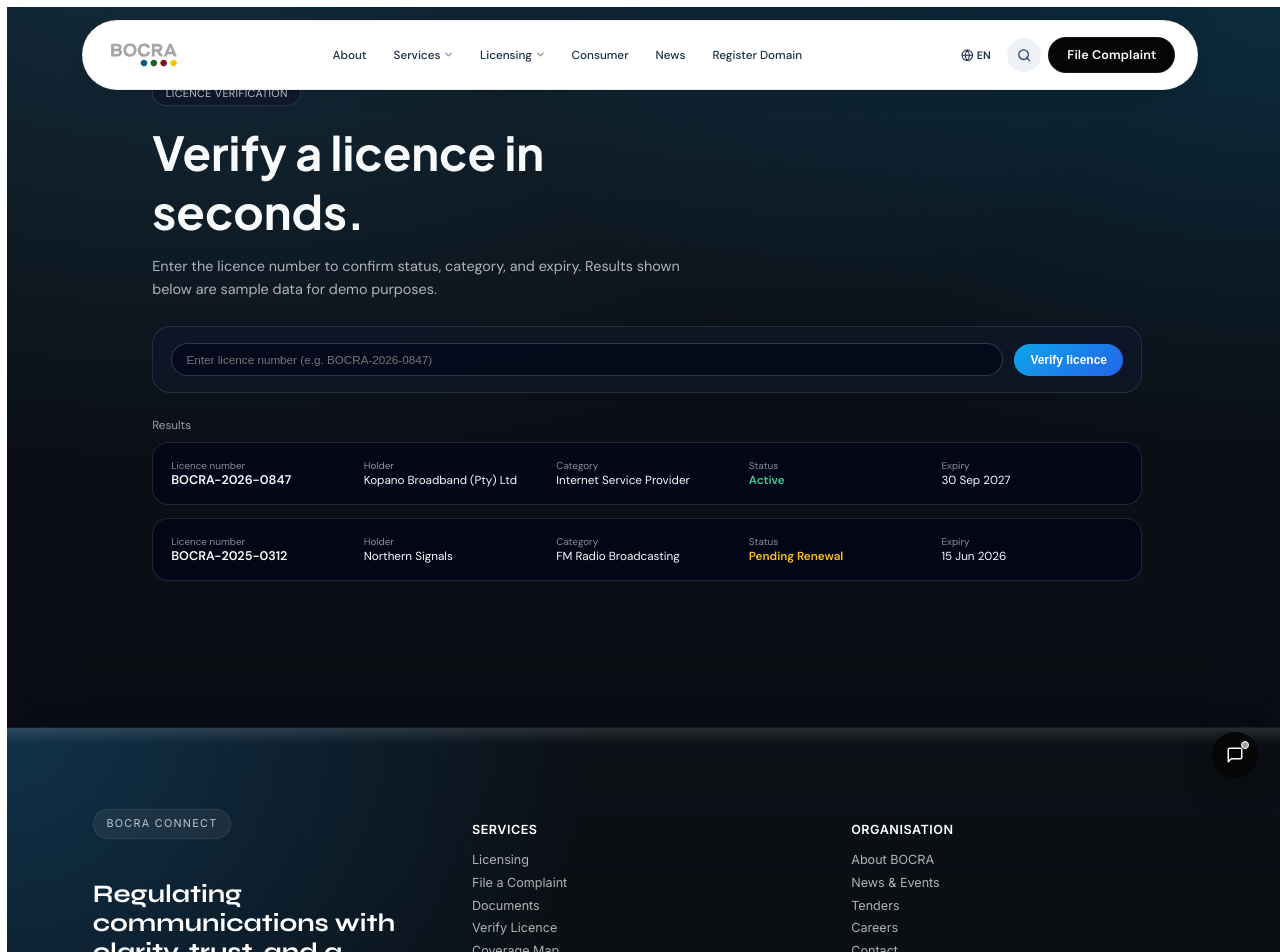
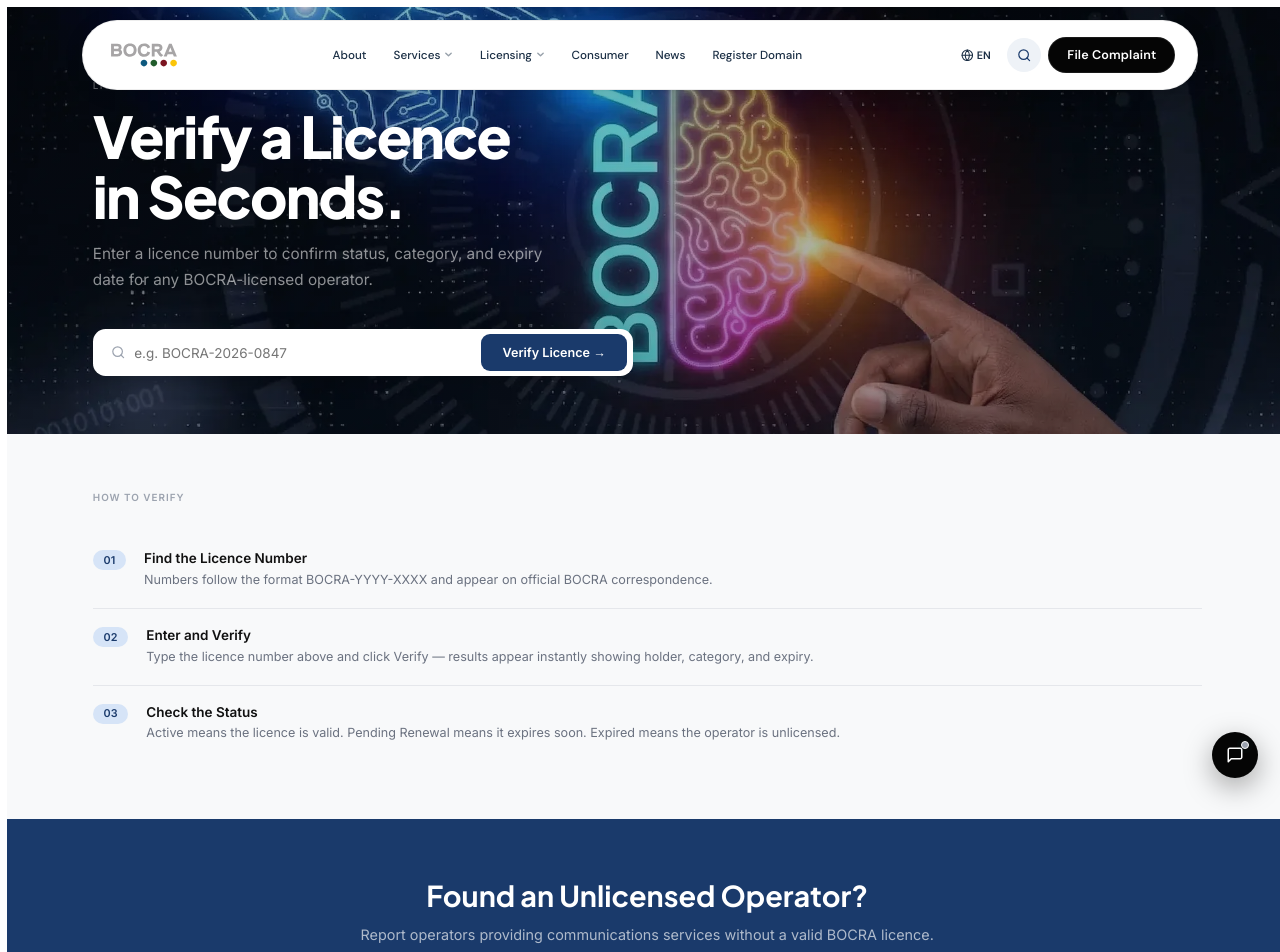
Before and after one commit to Batoli19/Bocra, a React (Vite) app: page /verify in a window 1280 px wide. Shown: the top 952 px of the page. Built offline with nearby package versions, Linux system fonts and the light colour scheme.

Commit message:
paddind an verify licene

```diff
--- a/src/pages/QoSPage.jsx
+++ b/src/pages/QoSPage.jsx
@@ -25,6 +25,23 @@
   LineElement,
   BarElement,
   ArcElement,
+  Title,
+  Tooltip,
+  Legend,
+  Filler
+)
+
+const shellStyle = {
+  maxWidth: 1400,
+  margin: '0 auto',
+  padding: '0 40px',
+  width: '100%',
+  boxSizing: 'border-box',
+}
+
+const palette = {
+  ink: '#111111',
+  muted: '#6b7280',
   border: '#e5e7eb',
   navy: '#1A3A6B',
   hero: '#0a1628',
@@ -415,7 +432,7 @@
                 <p style={{ margin: 0, color: 'rgba(255,255,255,0.58)', fontSize: 11, fontWeight: 700, letterSpacing: '0.16em', textTransform: 'uppercase' }}>Quality of Service</p>
                 <h1 style={{ margin: '14px 0 0', color: '#ffffff', fontSize: 'clamp(32px, 5vw, 56px)', lineHeight: 1.08, fontWeight: 800, letterSpacing: '-0.03em', fontFamily: "'Space Grotesk', sans-serif" }}>
                   Network Performance<br />Dashboard
-                </h1>
+</h1>
                 <p style={{ margin: '16px 0 0', color: 'rgba(255,255,255,0.72)', fontSize: 14, fontFamily: "'DM Sans', sans-serif" }}>
                   Last updated: {lastUpdated}
                 </p>
@@ -747,7 +764,6 @@
           );
         })()}
 
-
         <div style={{ background: '#f8f9fa', padding: '56px 0', textAlign: 'center' }}>
           <div style={shellStyle}>
             <p style={{ margin: 0, color: palette.muted, fontSize: 15, lineHeight: 1.7, fontFamily: "'DM Sans', sans-serif" }}>
--- a/src/pages/VerifyPage.jsx
+++ b/src/pages/VerifyPage.jsx
@@ -1,4 +1,6 @@
 import { useState } from "react";
+import { Search } from "lucide-react";
+import { useNavigate } from "react-router-dom";
 import PageWrapper from "../components/shared/PageWrapper";
 
 const SAMPLE_RESULTS = [
@@ -19,6 +21,7 @@
 ];
 
 export default function VerifyPage() {
+  const navigate = useNavigate();
   const [query, setQuery] = useState("");
   const [submitted, setSubmitted] = useState(false);
 
@@ -26,179 +29,382 @@
     item.number.toLowerCase().includes(query.trim().toLowerCase())
   );
 
+  const getStatusStyles = (status) => {
+    switch (status) {
+      case "Active":
+        return { color: "#0F6E56", background: "rgba(15,110,86,0.08)" };
+      case "Pending Renewal":
+        return { color: "#d97706", background: "rgba(217,119,6,0.08)" };
+      case "Expired":
+      case "Suspended":
+        return { color: "#dc2626", background: "rgba(220,38,38,0.08)" };
+      default:
+        return { color: "#111", background: "#e5e7eb" };
+    }
+  };
+
   return (
     <PageWrapper fullWidth>
+      <style>{`
+        .verify-results-grid {
+          display: grid;
+          grid-template-columns: repeat(5, 1fr);
+          gap: 16px;
+          align-items: center;
+        }
+        @media (max-width: 768px) {
+          .verify-results-grid {
+            grid-template-columns: 1fr 1fr;
+          }
+        }
+        @media (max-width: 480px) {
+          .verify-results-grid {
+            grid-template-columns: 1fr;
+          }
+        }
+      `}</style>
+
+      <div style={{ background: "#ffffff", minHeight: "100vh" }}>
+
+        {/* SECTION 1 - DARK HERO */}
+        <section style={{ background: "linear-gradient(rgba(10,22,40,0.26), rgba(10,22,40,0.38)), url('/hero-complaints.webp') center/cover no-repeat", padding: "80px 0 64px" }}>
+          <div className="page-container">
             <div
               style={{
-          minHeight: "100vh",
-          background:
-            "radial-gradient(1100px 600px at 15% -10%, rgba(56,189,248,0.18), transparent), radial-gradient(900px 500px at 100% 0%, rgba(14,165,233,0.2), transparent), #0b0e14",
-          color: "#f8fafc",
-          padding: "80px 20px 96px",
-          fontFamily: "'Space Grotesk', 'DM Sans', sans-serif",
+                fontFamily: "'Inter', sans-serif",
+                fontWeight: 500,
+                fontSize: "11px",
+                color: "rgba(255,255,255,0.35)",
+                letterSpacing: "0.14em",
+                textTransform: "uppercase",
+                marginBottom: "16px",
               }}
             >
-        <div style={{ maxWidth: 1100, margin: "0 auto" }}>
-          <div style={{ maxWidth: 620 }}>
-            <div
-              style={{
-                display: "inline-flex",
-                gap: 10,
-                alignItems: "center",
-                background: "rgba(15, 23, 42, 0.8)",
-                border: "1px solid rgba(148,163,184,0.2)",
-                padding: "6px 14px",
-                borderRadius: 999,
-                fontSize: 12,
-                letterSpacing: 0.4,
-                textTransform: "uppercase",
-                color: "rgba(226,232,240,0.85)",
-              }}
-            >
-              Licence verification
+              LICENCE VERIFICATION
             </div>
             <h1
               style={{
-                fontSize: "clamp(32px, 5vw, 52px)",
-                margin: "18px 0 12px",
-                fontWeight: 700,
+                fontFamily: "'Plus Jakarta Sans', sans-serif",
+                fontWeight: 800,
+                fontSize: "clamp(36px, 5vw, 64px)",
+                color: "white",
+                letterSpacing: "-0.03em",
+                lineHeight: 1.05,
+                margin: 0,
               }}
             >
-              Verify a licence in seconds.
+              <div style={{ display: "block" }}>Verify a Licence</div>
+              <div style={{ display: "block" }}>in Seconds.</div>
             </h1>
             <p
               style={{
-                fontSize: 16,
-                color: "rgba(226,232,240,0.75)",
-                lineHeight: 1.6,
+                fontFamily: "'Inter', sans-serif",
+                fontWeight: 400,
+                fontSize: "17px",
+                color: "rgba(255,255,255,0.55)",
+                lineHeight: 1.7,
+                maxWidth: "500px",
+                marginTop: "16px",
+                marginBottom: 0,
               }}
             >
-              Enter the licence number to confirm status, category, and expiry.
-              Results shown below are sample data for demo purposes.
+              Enter a licence number to confirm status, category, and expiry date for any BOCRA-licensed operator.
             </p>
-          </div>
 
             <div
               style={{
-              marginTop: 28,
-              background: "rgba(15, 23, 42, 0.7)",
-              borderRadius: 20,
-              padding: "18px 20px",
-              border: "1px solid rgba(148,163,184,0.18)",
+                marginTop: "40px",
+                background: "white",
+                borderRadius: "14px",
+                padding: "6px 6px 6px 20px",
                 display: "flex",
-              flexWrap: "wrap",
-              gap: 12,
                 alignItems: "center",
-              justifyContent: "space-between",
+                gap: "10px",
+                maxWidth: "600px",
+                boxShadow: "0 4px 24px rgba(0,0,0,0.15)",
               }}
             >
+              <Search size={16} color="#9ca3af" style={{ flexShrink: 0 }} />
               <input
+                type="text"
                 value={query}
                 onChange={(e) => setQuery(e.target.value)}
-              placeholder="Enter licence number (e.g. BOCRA-2026-0847)"
+                placeholder="e.g. BOCRA-2026-0847"
                 style={{
                   flex: 1,
-                minWidth: 220,
-                border: "1px solid rgba(148,163,184,0.3)",
-                borderRadius: 999,
-                padding: "10px 16px",
-                background: "rgba(2,6,23,0.7)",
-                color: "#f8fafc",
-                fontSize: 13,
+                  border: "none",
                   outline: "none",
+                  fontFamily: "'Inter', sans-serif",
+                  fontWeight: 400,
+                  fontSize: "15px",
+                  color: "#111",
+                  background: "transparent",
+                  padding: "8px 0",
                 }}
               />
               <button
+                type="button"
                 onClick={() => setSubmitted(true)}
                 style={{
-                background: "linear-gradient(135deg, #0ea5e9, #2563eb)",
-                padding: "10px 18px",
-                borderRadius: 999,
+                  background: "#1A3A6B",
                   color: "white",
+                  border: "none",
+                  borderRadius: "10px",
+                  padding: "12px 24px",
+                  fontFamily: "'Inter', sans-serif",
                   fontWeight: 600,
-                border: "none",
+                  fontSize: "14px",
                   cursor: "pointer",
+                  whiteSpace: "nowrap",
+                  transition: "opacity 0.2s",
+                }}
+                onMouseEnter={(e) => (e.currentTarget.style.opacity = "0.88")}
+                onMouseLeave={(e) => (e.currentTarget.style.opacity = "1")}
+              >
+                Verify Licence &rarr;
+              </button>
+            </div>
+          </div>
+        </section>
+
+        {/* CONDITIONALLY RENDER RESULTS OR EMPTY STATE */}
+        {submitted ? (
+          /* SECTION 2 - RESULTS */
+          <section style={{ background: "white", padding: "64px 0 80px" }}>
+            <div className="page-container">
+              <div
+                style={{
+                  fontFamily: "'Inter', sans-serif",
+                  fontWeight: 600,
+                  fontSize: "11px",
+                  color: "#9ca3af",
+                  letterSpacing: "0.1em",
+                  textTransform: "uppercase",
+                  marginBottom: "20px",
                 }}
               >
-              Verify licence
-            </button>
+                RESULTS
               </div>
 
-          <div style={{ marginTop: 26 }}>
-            <div style={{ fontSize: 13, color: "rgba(226,232,240,0.65)", marginBottom: 10 }}>
-              Results
-            </div>
-            <div style={{ display: "grid", gap: 14 }}>
-              {(submitted ? filtered : SAMPLE_RESULTS).map((item) => (
+              {filtered.length > 0 ? (
+                filtered.map((item) => {
+                  const statusStyle = getStatusStyles(item.status);
+                  return (
                     <div
                       key={item.number}
+                      className="verify-results-grid"
                       style={{
-                    background: "rgba(2, 6, 23, 0.8)",
-                    borderRadius: 18,
-                    padding: "18px 20px",
-                    border: "1px solid rgba(148,163,184,0.2)",
-                    display: "grid",
-                    gridTemplateColumns: "repeat(auto-fit, minmax(160px, 1fr))",
-                    gap: 12,
+                        background: "white",
+                        border: "1px solid #e5e7eb",
+                        borderRadius: "16px",
+                        padding: "24px 28px",
+                        marginBottom: "12px",
                       }}
                     >
                       <div>
-                    <div style={{ fontSize: 11, color: "rgba(226,232,240,0.6)" }}>
-                      Licence number
+                        <div style={{ fontFamily: "'Inter', sans-serif", fontWeight: 500, fontSize: "11px", color: "#9ca3af", textTransform: "uppercase", letterSpacing: "0.08em", marginBottom: "4px" }}>
+                          Licence Number
                         </div>
-                    <div style={{ fontSize: 14, fontWeight: 600 }}>{item.number}</div>
+                        <div style={{ fontFamily: "'Plus Jakarta Sans', sans-serif", fontWeight: 600, fontSize: "15px", color: "#111" }}>
+                          {item.number}
+                        </div>
                       </div>
                       <div>
-                    <div style={{ fontSize: 11, color: "rgba(226,232,240,0.6)" }}>
+                        <div style={{ fontFamily: "'Inter', sans-serif", fontWeight: 500, fontSize: "11px", color: "#9ca3af", textTransform: "uppercase", letterSpacing: "0.08em", marginBottom: "4px" }}>
                           Holder
                         </div>
-                    <div style={{ fontSize: 13 }}>{item.holder}</div>
+                        <div style={{ fontFamily: "'Plus Jakarta Sans', sans-serif", fontWeight: 600, fontSize: "15px", color: "#111" }}>
+                          {item.holder}
+                        </div>
                       </div>
                       <div>
-                    <div style={{ fontSize: 11, color: "rgba(226,232,240,0.6)" }}>
+                        <div style={{ fontFamily: "'Inter', sans-serif", fontWeight: 500, fontSize: "11px", color: "#9ca3af", textTransform: "uppercase", letterSpacing: "0.08em", marginBottom: "4px" }}>
                           Category
                         </div>
-                    <div style={{ fontSize: 13 }}>{item.category}</div>
+                        <div style={{ fontFamily: "'Plus Jakarta Sans', sans-serif", fontWeight: 600, fontSize: "15px", color: "#111" }}>
+                          {item.category}
+                        </div>
                       </div>
                       <div>
-                    <div style={{ fontSize: 11, color: "rgba(226,232,240,0.6)" }}>
+                        <div style={{ fontFamily: "'Inter', sans-serif", fontWeight: 500, fontSize: "11px", color: "#9ca3af", textTransform: "uppercase", letterSpacing: "0.08em", marginBottom: "4px" }}>
                           Status
                         </div>
                         <div
                           style={{
-                        fontSize: 13,
+                            display: "inline-block",
+                            padding: "4px 12px",
+                            borderRadius: "50px",
+                            fontFamily: "'Inter', sans-serif",
                             fontWeight: 600,
-                        color: item.status === "Active" ? "#34d399" : "#fbbf24",
+                            fontSize: "12px",
+                            color: statusStyle.color,
+                            background: statusStyle.background,
                           }}
                         >
                           {item.status}
                         </div>
                       </div>
                       <div>
-                    <div style={{ fontSize: 11, color: "rgba(226,232,240,0.6)" }}>
+                        <div style={{ fontFamily: "'Inter', sans-serif", fontWeight: 500, fontSize: "11px", color: "#9ca3af", textTransform: "uppercase", letterSpacing: "0.08em", marginBottom: "4px" }}>
                           Expiry
                         </div>
-                    <div style={{ fontSize: 13 }}>{item.expiry}</div>
+                        <div style={{ fontFamily: "'Plus Jakarta Sans', sans-serif", fontWeight: 600, fontSize: "15px", color: "#111" }}>
+                          {item.expiry}
+                        </div>
+                      </div>
+                    </div>
+                  );
+                })
+              ) : (
+                <div style={{ padding: "40px", textAlign: "center", border: "1px dashed #e5e7eb", borderRadius: "16px", color: "#6b7280", fontFamily: "'Inter', sans-serif" }}>
+                  No matching licence found. Please check the number and try again.
+                </div>
+              )}
+            </div>
+          </section>
+        ) : (
+          /* SECTION 3 - EMPTY / DEFAULT STATE */
+          <section style={{ background: "#f8f9fa", padding: "64px 0" }}>
+            <div className="page-container">
+              <div
+                style={{
+                  fontFamily: "'Inter', sans-serif",
+                  fontWeight: 600,
+                  fontSize: "11px",
+                  color: "#9ca3af",
+                  letterSpacing: "0.1em",
+                  textTransform: "uppercase",
+                  marginBottom: "32px",
+                }}
+              >
+                HOW TO VERIFY
+              </div>
+
+              <div style={{ display: "flex", flexDirection: "column" }}>
+                {[
+                  {
+                    step: "01",
+                    title: "Find the Licence Number",
+                    desc: "Numbers follow the format BOCRA-YYYY-XXXX and appear on official BOCRA correspondence."
+                  },
+                  {
+                    step: "02",
+                    title: "Enter and Verify",
+                    desc: "Type the licence number above and click Verify — results appear instantly showing holder, category, and expiry."
+                  },
+                  {
+                    step: "03",
+                    title: "Check the Status",
+                    desc: "Active means the licence is valid. Pending Renewal means it expires soon. Expired means the operator is unlicensed."
+                  }
+                ].map((item, index, arr) => (
+                  <div
+                    key={item.step}
+                    style={{
+                      display: "flex",
+                      gap: "20px",
+                      padding: "20px 0",
+                      borderBottom: index === arr.length - 1 ? "none" : "1px solid #e5e7eb",
+                    }}
+                  >
+                    <div
+                      style={{
+                        background: "#D6E4F7",
+                        color: "#1A3A6B",
+                        borderRadius: "50px",
+                        padding: "4px 12px",
+                        fontFamily: "'Inter', sans-serif",
+                        fontWeight: 700,
+                        fontSize: "12px",
+                        height: "max-content",
+                      }}
+                    >
+                      {item.step}
+                    </div>
+                    <div>
+                      <div
+                        style={{
+                          fontFamily: "'Inter', sans-serif",
+                          fontWeight: 600,
+                          fontSize: "15px",
+                          color: "#111",
+                        }}
+                      >
+                        {item.title}
+                      </div>
+                      <div
+                        style={{
+                          fontFamily: "'Inter', sans-serif",
+                          fontWeight: 400,
+                          fontSize: "14px",
+                          color: "#6b7280",
+                          lineHeight: 1.6,
+                          marginTop: "4px",
+                        }}
+                      >
+                        {item.desc}
+                      </div>
                     </div>
                   </div>
                 ))}
-              {submitted && filtered.length === 0 && (
-                <div
+              </div>
+            </div>
+          </section>
+        )}
+
+        {/* SECTION 4 - CTA STRIP */}
+        <section
           style={{
-                    background: "rgba(15, 23, 42, 0.6)",
-                    borderRadius: 18,
-                    padding: "18px 20px",
-                    border: "1px solid rgba(148,163,184,0.18)",
-                    color: "rgba(226,232,240,0.7)",
-                    fontSize: 13,
+            background: "#1A3A6B",
+            padding: "64px 40px",
+            textAlign: "center",
           }}
         >
-                  No matching licence found. Please check the number or contact BOCRA.
-                </div>
-              )}
-            </div>
-          </div>
-        </div>
+          <h2
+            style={{
+              fontFamily: "'Plus Jakarta Sans', sans-serif",
+              fontWeight: 700,
+              fontSize: "32px",
+              color: "white",
+              margin: 0,
+            }}
+          >
+            Found an Unlicensed Operator?
+          </h2>
+          <p
+            style={{
+              fontFamily: "'Inter', sans-serif",
+              fontWeight: 400,
+              fontSize: "16px",
+              color: "rgba(255,255,255,0.65)",
+              marginTop: "12px",
+              marginBottom: "32px",
+              lineHeight: 1.6,
+            }}
+          >
+            Report operators providing communications services without a valid BOCRA licence.
+          </p>
+          <button
+            type="button"
+            onClick={() => navigate('/portal/complaint/new')}
+            style={{
+              background: "white",
+              color: "#1A3A6B",
+              borderRadius: "50px",
+              padding: "12px 28px",
+              fontFamily: "'Inter', sans-serif",
+              fontWeight: 600,
+              fontSize: "14px",
+              border: "none",
+              cursor: "pointer",
+            }}
+            onMouseEnter={(e) => (e.currentTarget.style.opacity = "0.9")}
+            onMouseLeave={(e) => (e.currentTarget.style.opacity = "1")}
+          >
+            File a Complaint &rarr;
+          </button>
+        </section>
+
       </div>
     </PageWrapper>
   );
```
Lines whose indentation alone changed are shown as unchanged.
